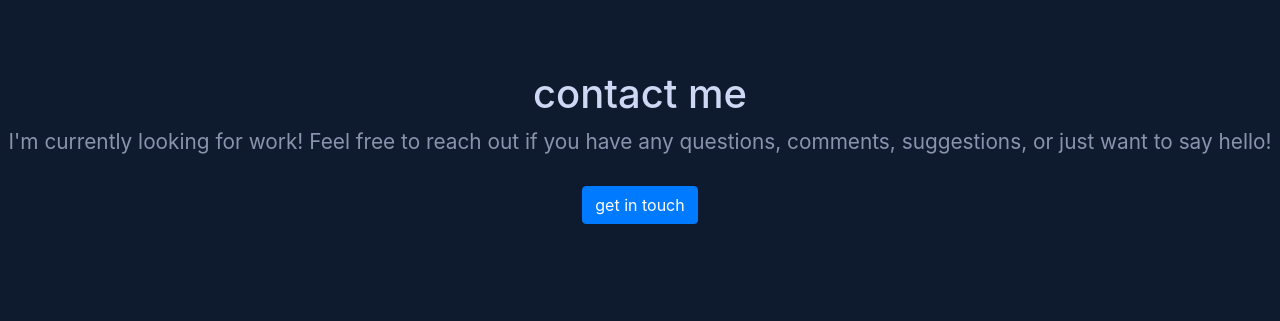
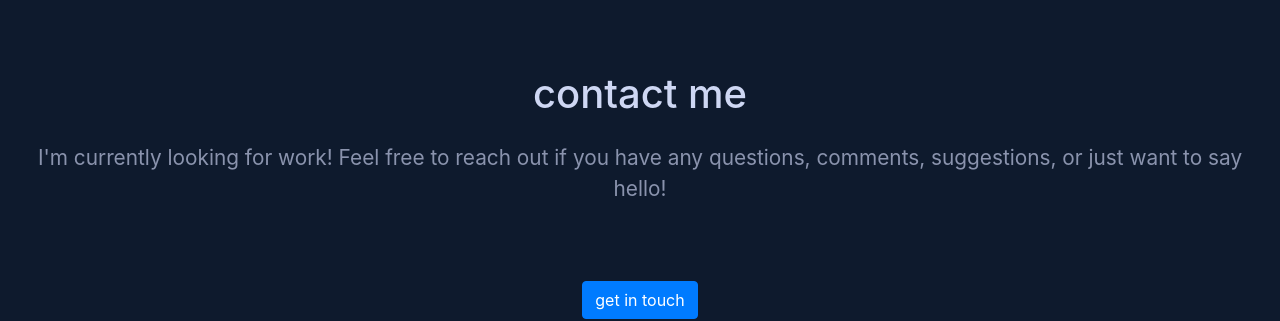
Before and after one commit to capetillo/carolina-portfolio, a React (Create React App) app: page / in a window 1280 px wide. Shown: the part 2634-2955 px from the top of the page. Built offline with nearby package versions, Linux system fonts and the light colour scheme.

Commit message:
adds padding to contact section

```diff
--- a/src/components/Contact/Contact.jsx
+++ b/src/components/Contact/Contact.jsx
@@ -21,16 +21,20 @@ export default function Contact() {
         return (
             <div className="contact">
                 <div className="contactform">
-
+                <Row className="pb-md-5">
+                    <Col sm={12} className="pb-md-3">
                 <h1 className="contactme">contact me</h1>
+                </Col>
+                <Col sm={12} className="px-5">
                 <p>I'm currently looking for work! Feel free to reach out if you have any questions, comments, suggestions, or just want to say hello!</p>
-
+                </Col>
+                </Row>
                     <div className="get-in-touch">
                         <Button className="collapsed justify-self-center" type="button" data-toggle="collapse" data-target="#form-collapse-text" aria-controls="form-collapse-text" aria-expanded="false" aria-label="Toggle button">
                         get in touch
                         </Button>
                     </div>
-                    <Collapse in="true">
+                    <Collapse in={true}>
                     <form onSubmit={sendEmail} >
                         <div className="paddingpurposes">
                             <Row className="mx-auto collapse" id="form-collapse-text">
```
